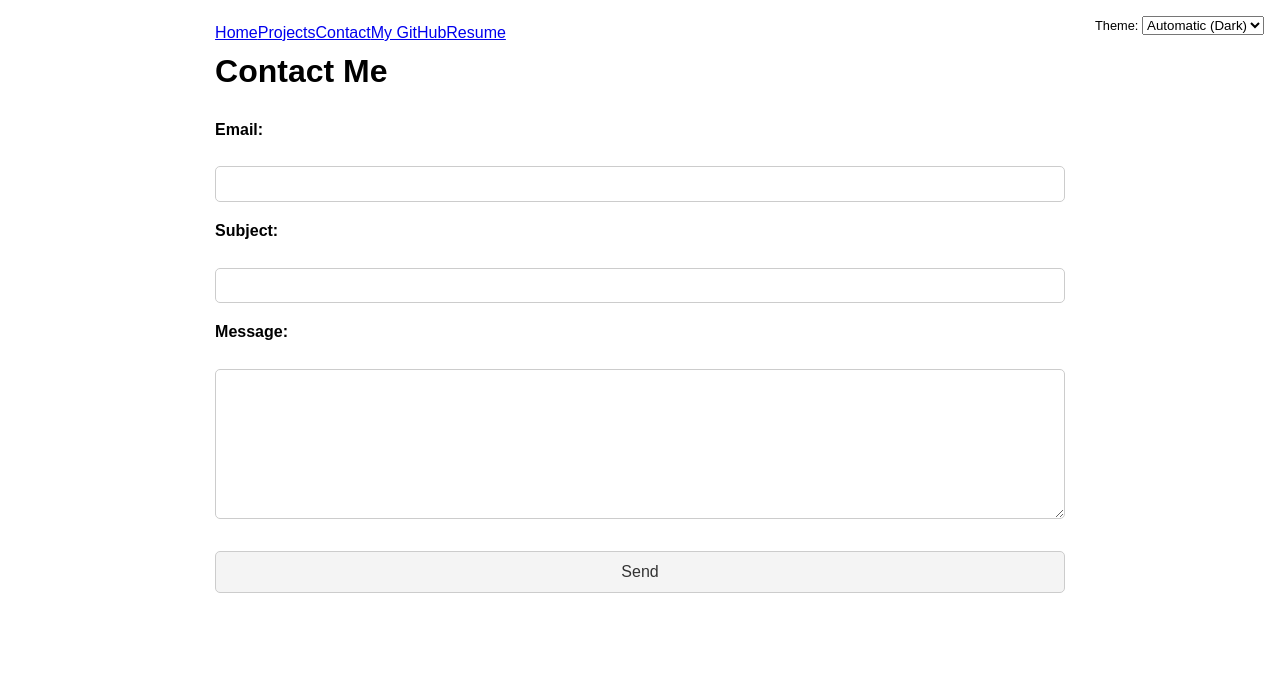
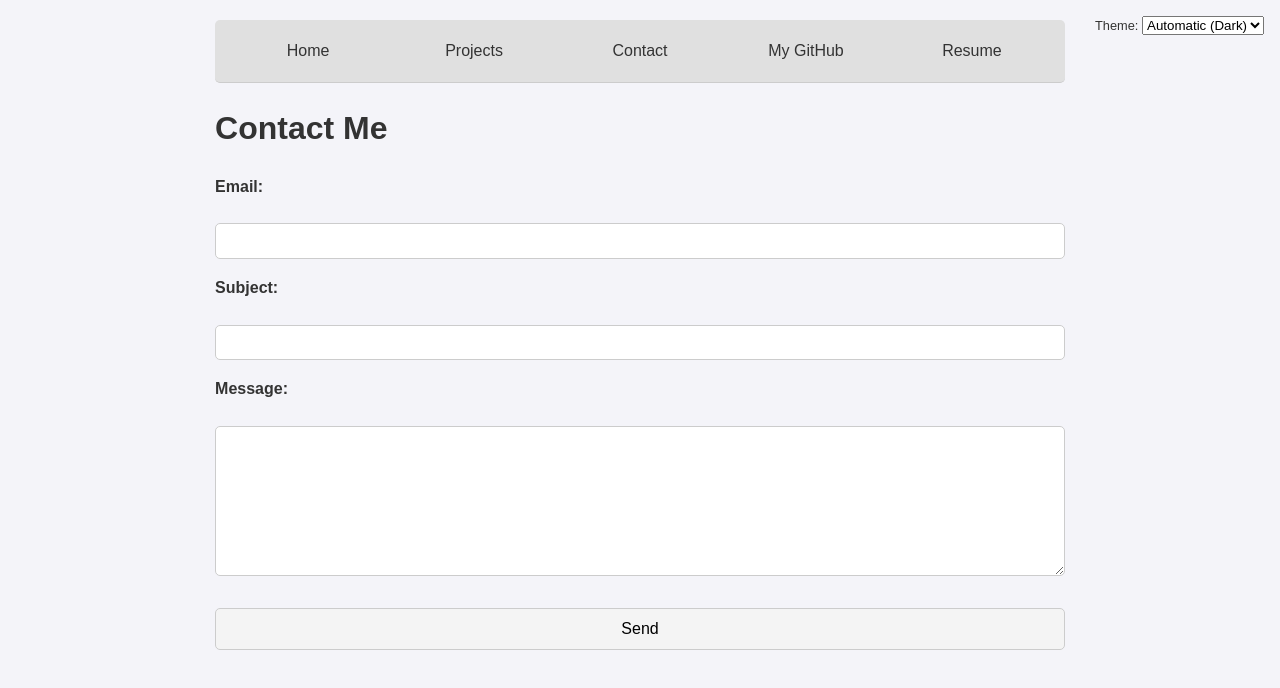
Before and after one commit to tommycho1223/portfolio, a plain HTML site: page contact/index.html in a window 1280 px wide. Drawn offline with Linux system fonts and the light colour scheme; files whose address does not match are found by name.

Commit message:
Testing the menu color

```diff
--- a/style.css
+++ b/style.css
@@ -9,44 +9,16 @@ body, h1, h2, h3, p, ul, li {
 body {
   font-family: Arial, sans-serif;
   line-height: 1.6;
+  background-color: var(--body-bg-color, #f4f4f9);
+  color: var(--body-text-color, #333);
   padding: 20px;
   max-width: 100ch;
   margin-inline: auto;
 }
 
-/* Light mode */
-html[data-theme="light"] {
-  background-color: #f4f4f9; /* Light background */
-  color: #333; /* Dark text */
-}
-
-html[data-theme="light"] nav {
-  background-color: hsl(107, 91%, 83%);
-}
-
-html[data-theme="light"] main {
-  background-color: white;
-  color: #333;
-}
-
-/* Dark mode */
-html[data-theme="dark"] {
-  background-color: #121212; /* Dark background */
-  color: #e0e0e0; /* Light text */
-}
-
-html[data-theme="dark"] nav {
-  background-color: hsl(175, 19%, 65%); /* Darker nav background */
-}
-
-html[data-theme="dark"] main {
-  background-color: #1e1e1e; /* Darker main background */
-  color: #e0e0e0; /* Light text */
-}
-
 /* Header styles */
 header {
-  background-color: hsl(107, 91%, 83%);
+  background-color: hsl(176, 69%, 63%);
   color: white;
   padding: 10px 20px;
   text-align: center;
@@ -55,14 +27,14 @@ header {
 }
 
 /* Navigation menu */
-/* nav {
+nav {
   display: flex;
   justify-content: space-between;
   padding: 10px;
   border-radius: 5px;
   margin-bottom: 20px;
   border-bottom: 1px solid var(--menu-border-color, CanvasText);
-  --border-color: oklch(50% 10% 200 / 40%);
+  background-color: var(--menu-bg-color, Canvas);
 }
 
 nav ul, nav li {
@@ -76,18 +48,17 @@ nav a {
   border-radius: 5px;
   text-align: center;
   flex: 1;
-  transition: background-color 0.3s ease, border-bottom 0.3s ease;
+  transition: background-color 0.3s ease, border-bottom 0.3s ease, padding-bottom 0.3s ease;
 }
 
 nav a:hover {
-  background-color: var(--hover-bg-color, color-mix(in oklch, var(--color-accent), canvas 85%));
+  background-color: var(--hover-bg-color, rgba(0, 0, 0, 0.1));
 }
 
 nav a.current {
-  border-bottom: 0.4em solid hsl(0, 0%, 80%);
+  border-bottom: 0.4em solid var(--menu-border-color, CanvasText);
   padding-bottom: 0.1em;
-  border-bottom-color: var(--border-color);
-} */
+}
 
 /* Main content styling */
 main {
@@ -99,7 +70,7 @@ main {
 
 main h1 {
   margin-bottom: 20px;
-  color: hsl(107, 91%, 83%);
+  color: #4CAF50;
   font-size: 400%;
   line-height: 1.1;
   text-wrap: balance;
@@ -162,7 +133,7 @@ footer {
 }
 
 footer a {
-  color: hsl(107, 91%, 83%);
+  color: hsl(176, 69%, 63%);
   text-decoration: none;
 }
 
@@ -173,46 +144,39 @@ footer a:hover {
 /* Form styles */
 form {
   display: flex;
-  flex-direction: column; /* Stack form elements vertically */
-  gap: 1em; /* Add consistent spacing between elements */
+  flex-direction: column;
+  gap: 1em;
   margin-top: 20px;
 }
 
 form label {
-  font-weight: bold; /* Highlight labels */
-  margin-bottom: 0.5em; /* Add spacing below the labels */
+  font-weight: bold;
+  margin-bottom: 0.5em;
 }
 
 form input, form textarea, form button {
-  width: 100%; /* Make all form controls full-width */
-  padding: 0.7em; /* Add padding for a better look */
-  border: 1px solid #ccc; /* Add a border */
-  border-radius: 5px; /* Slightly round corners */
-  box-sizing: border-box; /* Include padding in width calculation */
+  width: 100%;
+  padding: 0.7em;
+  border: 1px solid #ccc;
+  border-radius: 5px;
+  box-sizing: border-box;
 }
 
 form textarea {
-  height: 150px; /* Set a default height */
-  resize: vertical; /* Allow vertical resizing only */
+  height: 150px;
+  resize: vertical;
 }
 
 form button {
-  background-color: var(--button-bg, #f4f4f4); /* Use custom property */
-  color: var(--button-text, #333); /* Use custom property */
-  border: 1px solid #ccc; /* Match input borders */
-  cursor: pointer; /* Change cursor on hover */
-  font-size: 1em; /* Match text size */
-  transition: background-color 0.3s ease; /* Smooth hover effect */
+  background-color: #f4f4f4;
+  border: 1px solid #ccc;
+  cursor: pointer;
+  font-size: 1em;
+  transition: background-color 0.3s ease;
 }
 
 form button:hover {
-  background-color: #ddd; /* Slightly darker hover color */
-}
-
-/* Dark mode button tweaks */
-html[data-theme="dark"] form button {
-  --button-bg: #333;
-  --button-text: #e0e0e0;
+  background-color: #ddd;
 }
 
 /* Theme switcher */
@@ -220,25 +184,24 @@ html[data-theme="dark"] form button {
   position: absolute;
   top: 1rem;
   right: 1rem;
-  font-size: 80%; /* Smaller font size */
-  font-family: inherit; /* Inherit parent font */
-  z-index: 100; /* Ensure it's above other elements */
+  font-size: 80%;
+  font-family: inherit;
+  z-index: 100;
 }
 
 /* Light and dark mode support */
-html {
-  color-scheme: light dark;
+:root {
+  --body-bg-color: #f4f4f9;
+  --body-text-color: #333;
+  --menu-bg-color: #e0e0e0;
+  --menu-border-color: #ccc;
+  --hover-bg-color: rgba(0, 0, 0, 0.1);
 }
 
-:root {
-  --menu-bg-color: #333; /* Dark background for both automatic and dark mode */
-  --menu-border-color: #555; /* Subtle border for dark modes */
-  --hover-bg-color: rgba(255, 255, 255, 0.1); /* Transparent hover effect */
+html[data-theme="dark"] {
+  --body-bg-color: #121212;
+  --body-text-color: #eee;
+  --menu-bg-color: #333;
+  --menu-border-color: #555;
+  --hover-bg-color: rgba(255, 255, 255, 0.1);
 }
-
-@media (prefers-color-scheme: dark) {
-  :root {
-    --menu-bg-color: #333;
-    --menu-border-color: #555;
-  }
-}
```
